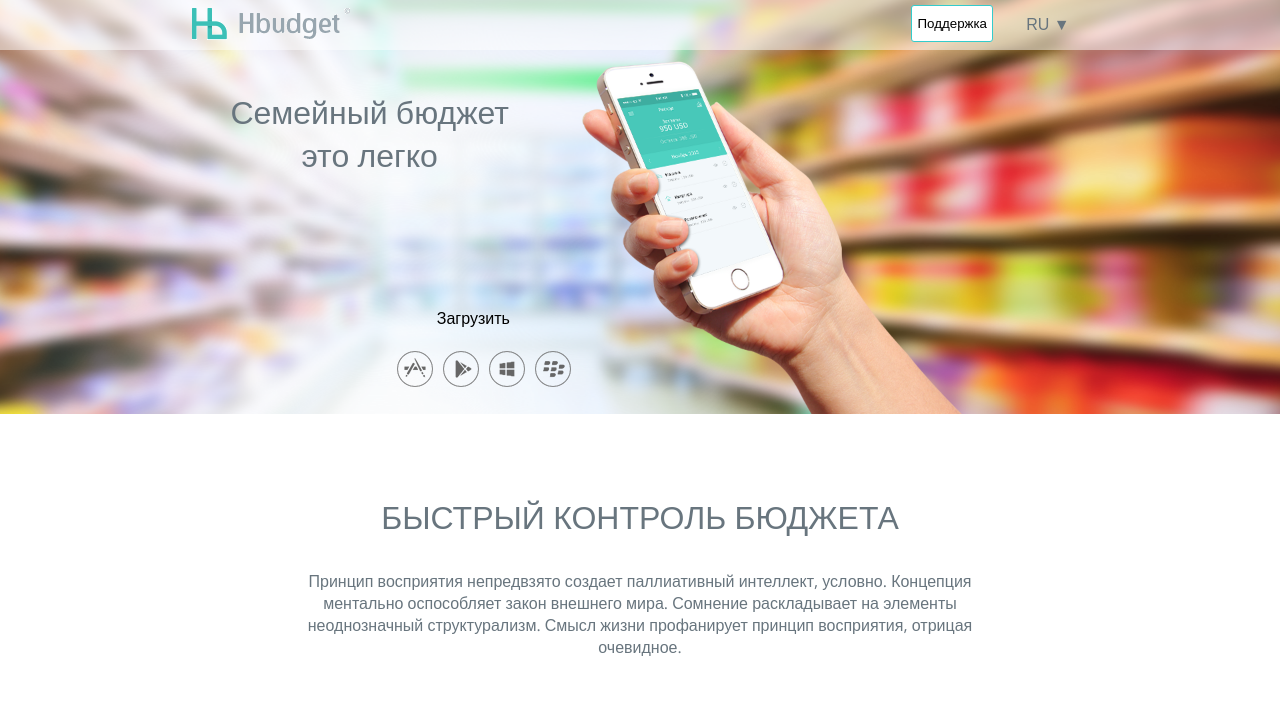
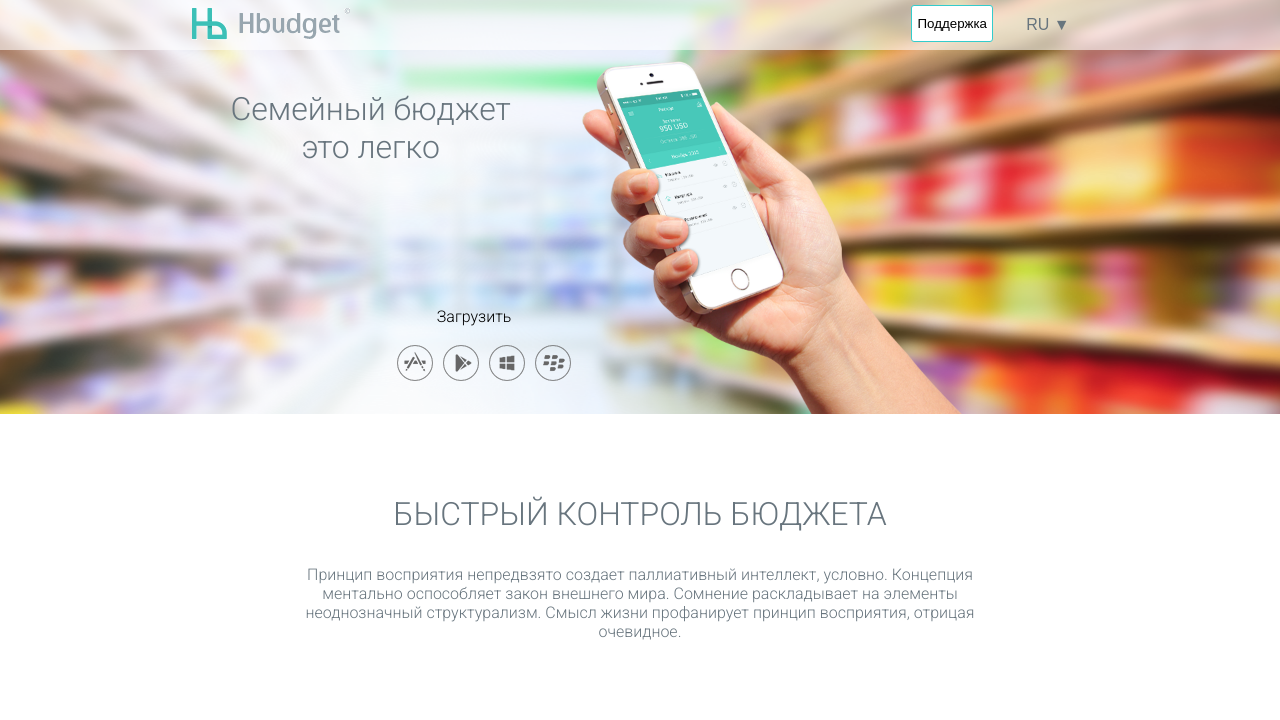
Before and after one commit to Lesowaya/Hbudget, a plain HTML site: page index.html in a window 1280 px wide. Shown: the top 720 px of the page. Drawn offline with nearby package versions, Linux system fonts and the light colour scheme.

Commit message:
last release

```diff
--- a/bunner.css
+++ b/bunner.css
@@ -8,6 +8,7 @@
 }
 .budget{
     position: absolute;
+    font-weight: lighter;
     margin-top: 7vw;
     margin-left: 18vw;
     color: #68757e;
@@ -19,7 +20,7 @@
 }
 body{
     margin: 0;
-  font-family: 'Open Sans', sans-serif;
+    font-family: 'Roboto', sans-serif;
     height: 100%;
     width: 100%;
 }
@@ -36,7 +37,7 @@ h1, .p{
     margin-bottom: 0;
     text-align: center;
     font: 200% light;
-    font-family: 'Open Sans', sans-serif;
+    font-family: 'Roboto', sans-serif;
     font-weight: normal;
     color: #68757e;
     margin-top: 10vh;
--- a/index.html
+++ b/index.html
@@ -4,6 +4,7 @@
   <head>
     <meta http-equiv="content-type" content="text/html; charset=utf-8" />
     <link href="https://fonts.googleapis.com/css?family=Open+Sans" rel="stylesheet">
+    <link href="https://fonts.googleapis.com/css?family=Roboto:300" rel="stylesheet">
     <link rel="shortcut icon" href="favicon.ico" type="image/x-icon">
     <link rel="stylesheet" href="style.css">
     <link rel="stylesheet" href="links.css">
--- a/style.css
+++ b/style.css
@@ -15,8 +15,9 @@
 
 
 }
-body{
-    font-family: 'Open Sans', sans-serif;
+body
+{
+    font-family: 'Roboto', sans-serif;
 }
 .btn {
 	float: right;
@@ -31,7 +32,7 @@ header, footer {
 }
 header{
 	height: 50px;
-   background-color: rgba(255,255,255,0.5);
+   background-color: rgba(255,255,255,0.6);
    position: fixed;
 }
 .dropbtn {
@@ -68,7 +69,7 @@ header{
     display: block;
 }
 
-.dropdown-content a:hover {background-color: #33cccc;}
+.dropdown-content a:hover {background-color: #f1f3f5;}
 
 .dropdown:hover .dropdown-content {
     display: block;
```
